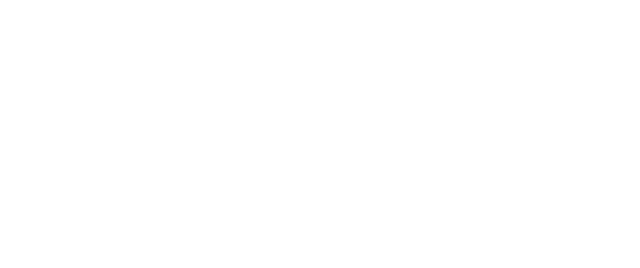
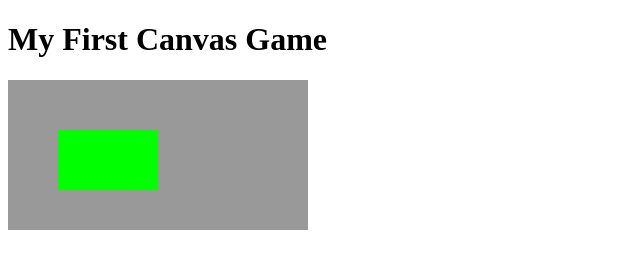
Before and after one commit to MauroIvanRodriguez/rrgame, a plain HTML site: page index.html in a window 1280 px wide. Shown: the whole page, without its empty margins (0-640 px from the left). Drawn offline with Linux system fonts and the light colour scheme.

```diff
--- /dev/null
+++ b/game.js
@@ -0,0 +1,14 @@
+var canvas = null;
+ctx = null;
+
+function paint(ctx) {
+    ctx.fillStyle = "#0f0";
+    ctx.fillRect(50, 50, 100, 60);
+}
+
+function init() {
+    canvas = document.getElementById("canvas");
+    ctx = canvas.getContext('2d');
+    paint(ctx);
+}
+window.addEventListener("load", init, false); 15
--- a/index.html
+++ b/index.html
@@ -7,6 +7,15 @@
     <title>My first Canvas Game</title>
 </head>
 <body>
+    <h1>
+        My First Canvas Game
+    </h1>
+    <p>
+        <canvas id="canvas" width="300" height="150" style="background:#999">
+            Canvas not supported by your browser.
+        </canvas>
+    </p>
+<script type="application/javascript" src="game.js"></script>
 
 </body>
 </html>
```
